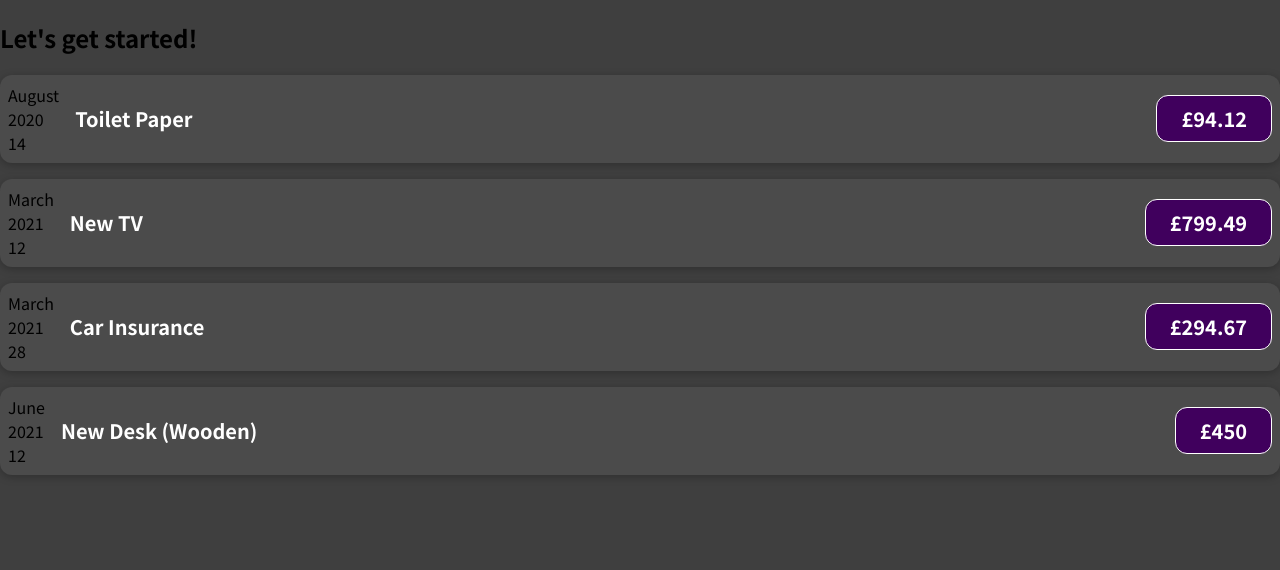
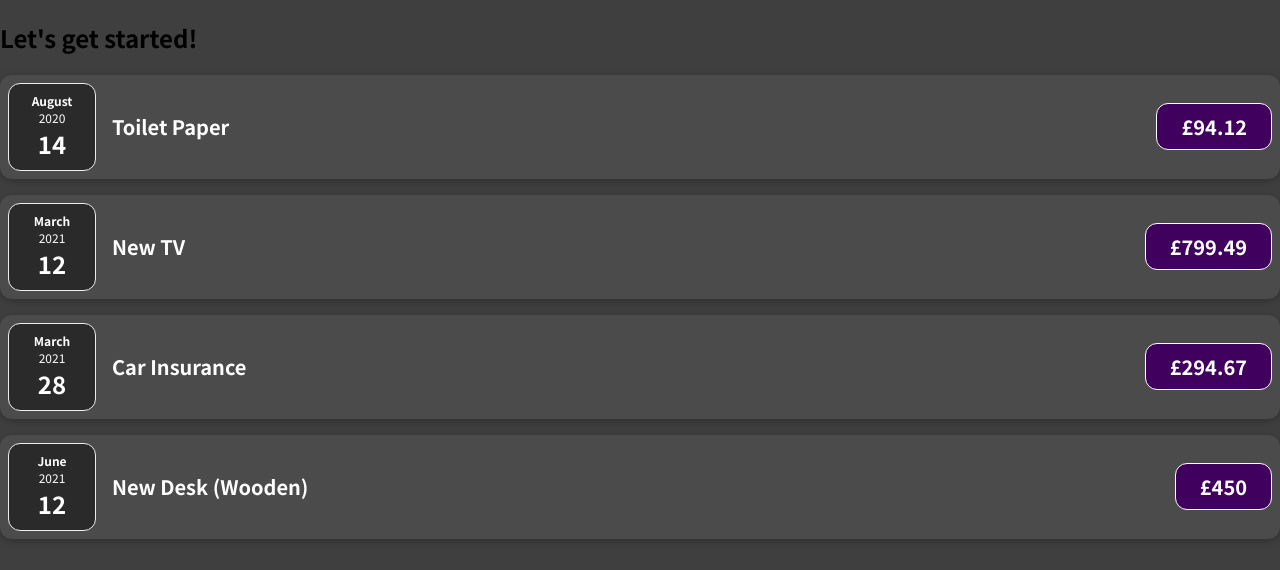
Before and after one commit to Molina-Daniel/react-expense-tracker, a JavaScript app: page / in a window 1280 px wide. Shown: the top 570 px of the page. Built offline with nearby package versions, Linux system fonts and the light colour scheme.

Commit message:
Split ExpensesData into a new component

```diff
--- a/src/App.js
+++ b/src/App.js
@@ -30,22 +30,22 @@
         date={expenses[0].date}
         title={expenses[0].title}
         amount={expenses[0].amount}
-      ></ExpenseItem>
+      />
       <ExpenseItem
         date={expenses[1].date}
         title={expenses[1].title}
         amount={expenses[1].amount}
-      ></ExpenseItem>
+      />
       <ExpenseItem
         date={expenses[2].date}
         title={expenses[2].title}
         amount={expenses[2].amount}
-      ></ExpenseItem>
+      />
       <ExpenseItem
         date={expenses[3].date}
         title={expenses[3].title}
         amount={expenses[3].amount}
-      ></ExpenseItem>
+      />
     </div>
   );
 }
--- /dev/null
+++ b/src/components/ExpenseData.css
@@ -0,0 +1,26 @@
+.expense-date {
+  display: flex;
+  flex-direction: column;
+  width: 5.5rem;
+  height: 5.5rem;
+  border: 1px solid #ececec;
+  background-color: #2a2a2a;
+  color: white;
+  border-radius: 12px;
+  align-items: center;
+  justify-content: center;
+}
+
+.expense-date__month {
+  font-size: 0.75rem;
+  font-weight: bold;
+}
+
+.expense-date__year {
+  font-size: 0.75rem;
+}
+
+.expense-date__day {
+  font-size: 1.5rem;
+  font-weight: bold;
+}
--- /dev/null
+++ b/src/components/ExpenseData.js
@@ -0,0 +1,17 @@
+import "./ExpenseData.css";
+
+function ExpenseDate(props) {
+  const month = props.date.toLocaleString("en-GB", { month: "long" });
+  const day = props.date.toLocaleString("en-GB", { day: "2-digit" });
+  const year = props.date.getFullYear();
+
+  return (
+    <div className="expense-date">
+      <div className="expense-date__month">{month}</div>
+      <div className="expense-date__year">{year}</div>
+      <div className="expense-date__day">{day}</div>
+    </div>
+  );
+}
+
+export default ExpenseDate;
--- a/src/components/ExpenseItem.js
+++ b/src/components/ExpenseItem.js
@@ -1,17 +1,10 @@
+import ExpenseDate from "./ExpenseData";
 import "./ExpenseItem.css";
 
 function ExpenseItem(props) {
-  const month = props.date.toLocaleString('en-GB', { month: 'long' });
-  const day = props.date.toLocaleString('en-GB', { day: '2-digit' });
-  const year = props.date.getFullYear();
-
   return (
     <div className="expense-item">
-      <div>
-        <div>{month}</div>
-        <div>{year}</div>
-        <div>{day}</div>
-      </div>
+      <ExpenseDate date={props.date} />
       <div className="expense-item__description">
         <h2>{props.title}</h2>
         <div className="expense-item__price">£{props.amount}</div>
```
